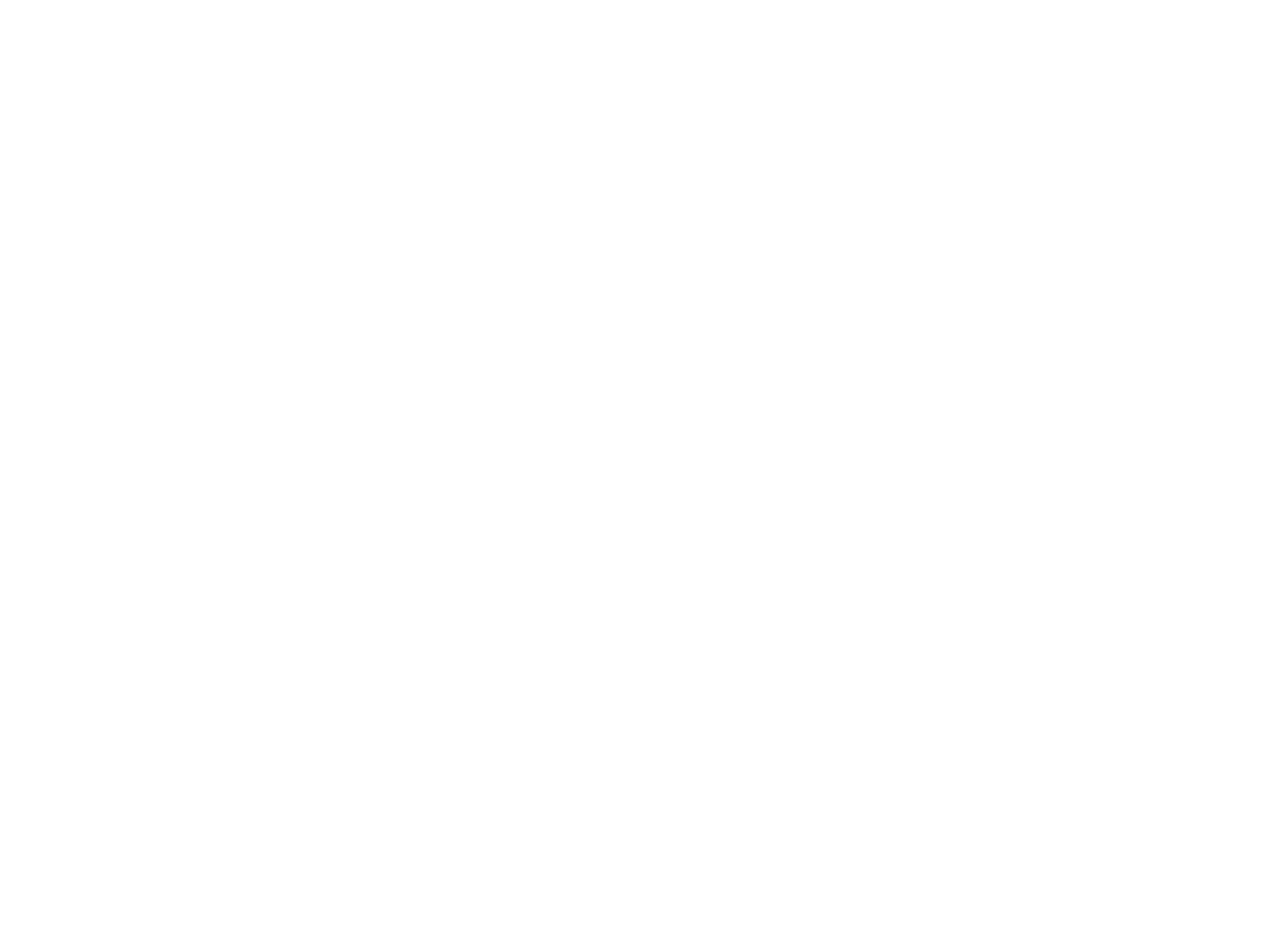
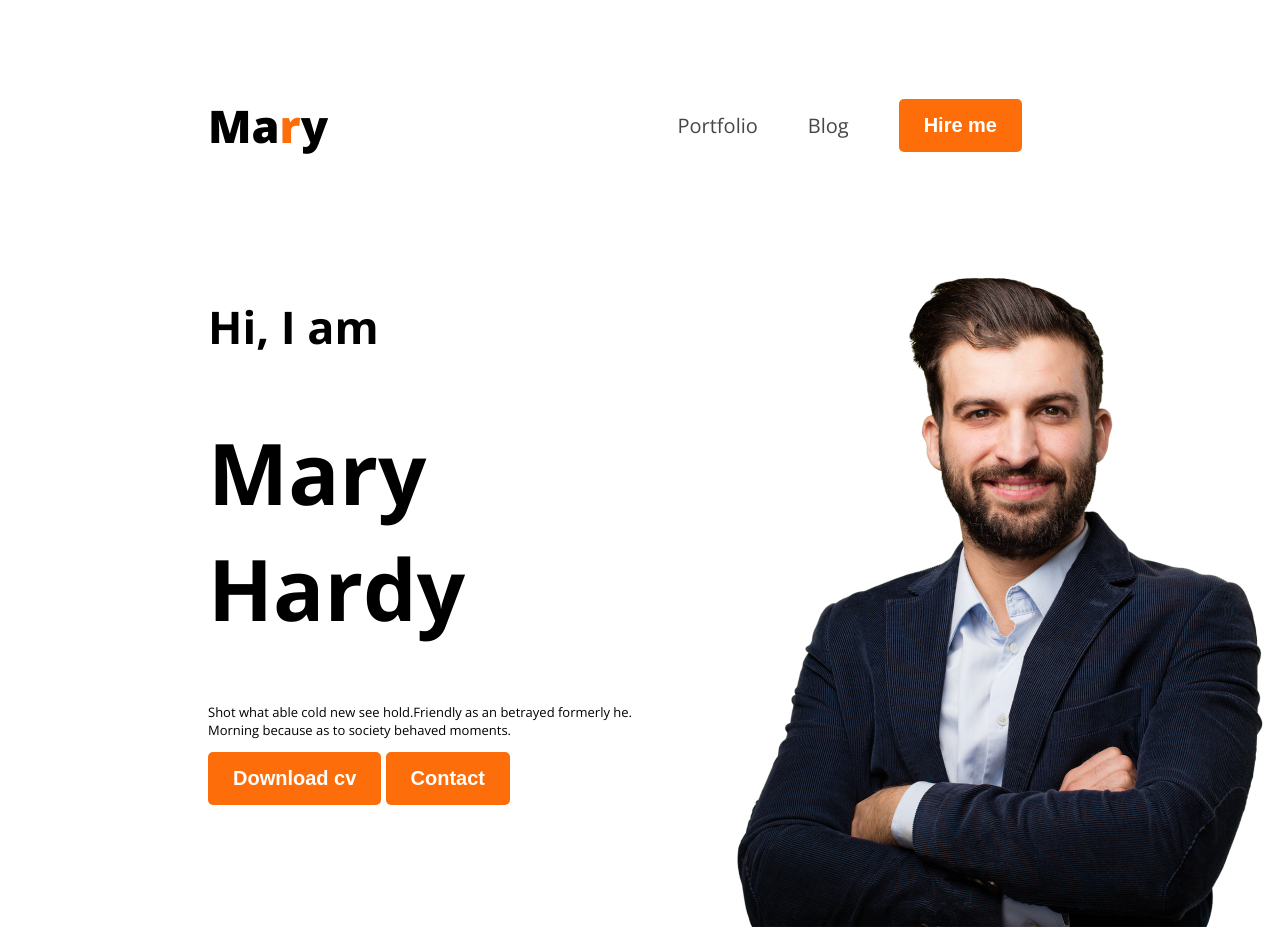
Before and after one commit to Durlov-D/web-dev-portfolio, a plain HTML site: page index.html in a window 1280 px wide. Before the commit the page ends 800 px from the top, so only its background shows below. Drawn offline with nearby package versions, Linux system fonts and the light colour scheme.

Commit message:
git web dev portfolio

```diff
--- a/index.html
+++ b/index.html
@@ -1,11 +1,47 @@
 <!DOCTYPE html>
 <html lang="en">
+
 <head>
     <meta charset="UTF-8">
     <meta name="viewport" content="width=device-width, initial-scale=1.0">
     <title>Web developer portfolio</title>
+    <link rel="preconnect" href="https://fonts.googleapis.com">
+    <link rel="preconnect" href="https://fonts.gstatic.com" crossorigin>
+    <link href="https://fonts.googleapis.com/css2?family=Open+Sans:ital,wght@0,300..800;1,300..800&display=swap"
+        rel="stylesheet">
+    <link rel="stylesheet" href="styles/portfolio.css">
 </head>
-<body>
 
+<body class="open-sans-normal">
+    <header>
+        <nav>
+            <h3 class="nav-title">
+                Ma<span class="text-primary">r</span>y
+            </h3>
+            <ul>
+                <li> <a class="dark-2" href="">Portfolio</a></li>
+                <li> <a class="dark-2" href="">Blog</a></li>
+                <li> <a href=""><button class="btn-primary">Hire me</button></a></li>
+
+            </ul>
+        </nav>
+<div class="banner">
+    <div class="banner-content">
+        <h3 class="banner-greetings dar">Hi, I am</h3>
+        <h1 class="banner-title">Mary Hardy</h1>
+        <p class="banner-description">Shot what able cold new see hold.Friendly as an betrayed formerly he. Morning because as to society behaved moments.</p>
+        <button class="btn-primary">Download cv</button>
+        <button class="btn-primary">Contact</button>
+    </div>
+    <img class="banner-picture" src="images/hardy.png" alt="">
+</div>
+    </header>
+    <main>
+
+    </main>
+    <footer>
+
+    </footer>
 </body>
+
 </html>
--- /dev/null
+++ b/styles/portfolio.css
@@ -0,0 +1,73 @@
+
+
+.open-sans-normal {
+  font-family: "Open Sans", sans-serif;
+  font-optical-sizing: auto;
+
+  font-style: normal;
+  font-variation-settings:
+    "wdth" 100;
+}
+/*shared style*/
+.text-primary{
+    color: #FD6E0A;
+}
+.dark-2{
+    color: #474747;
+}
+.btn-primary{
+     background-color: #FD6E0A;
+     font-weight: bold;
+     color: white;
+     padding: 15px 25px;
+     border-radius: 5px;
+     font-size: 20px;
+     border: none;
+}
+/* nav styles*/
+nav{
+    display: flex;
+    align-items: center;
+    justify-content: space-between;
+    margin: 50px 200px;
+}
+nav ul{
+    display: flex;
+    align-items: center ;
+
+}
+.nav-title{
+    font-weight: 800;
+    font-size: 45px;
+}
+nav ul li{
+    list-style: none;
+    margin-right: 50px;
+}
+nav li a{
+    text-decoration: none;
+    font-size: 20px;
+}
+/*banner sytles*/
+.banner-content{
+    max-width: 600px;
+    margin: 0 35px 0 200px;
+}
+.banner{
+    display: flex;
+    justify-content: space-between;
+}
+.banner-greetings{
+    font-size: 45px;
+    font-weight: 600px;
+}
+.banner-title{
+    font-weight: bold;
+    font-size: 85px;
+}
+.banner-description{
+    font-size: small;
+}
+.banner-picture{
+
+}
```
Also changed, not shown: images/developer.png (added), images/hardy.png (added), images/header_bg.png (added), images/icons/facebook.png (added), images/icons/insta.png (added), images/icons/js.png (added), images/icons/mongo.png (added), images/icons/nodejs.png (added), images/icons/react.png (added), images/icons/twitter.png (added).
